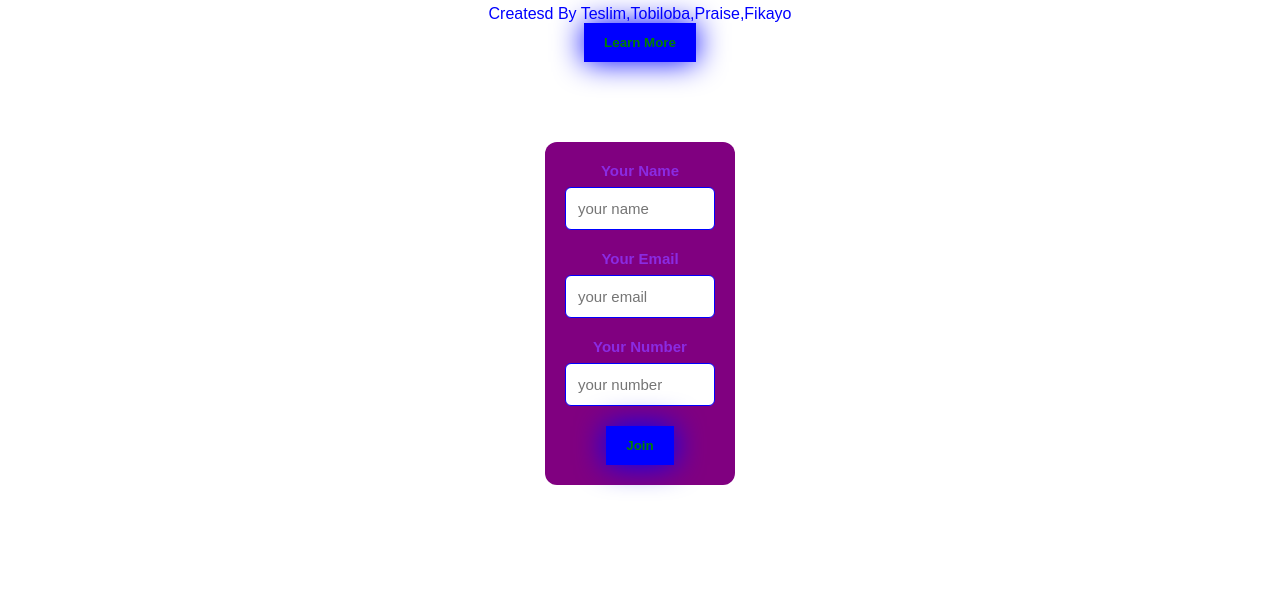
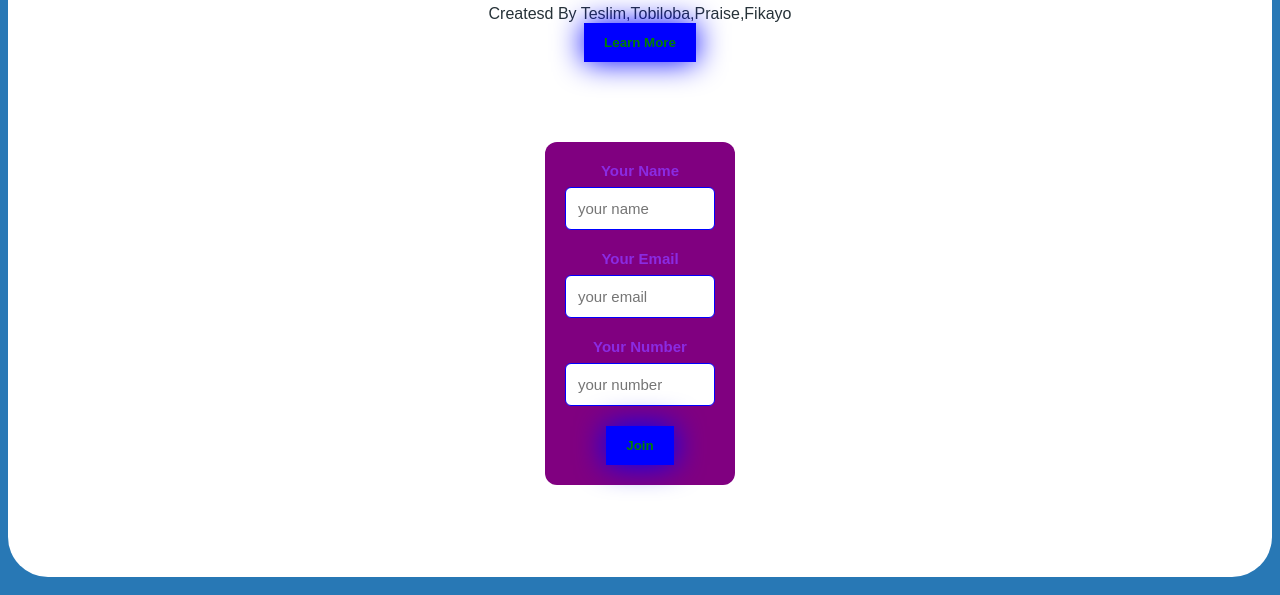
Before and after one commit to lordsasuke1/class1, a plain HTML site: page index.html in a window 1280 px wide. Shown: the part 205-800 px from the top of the page. Drawn offline with Linux system fonts and the light colour scheme.

Commit message:
Change background and text colors in index.html
Updated the background color and text color in the CSS styles.

```diff
--- a/index.html
+++ b/index.html
@@ -6,8 +6,8 @@
     <title>class</title>
     <style>
         body{
-            background:white;
-            color:blue;
+            background:#2878B5;
+            color:#263238;
             text-align: center;
             font-family: Arial, Helvetica, sans-serif;
             text-transform: capitalize;
```
